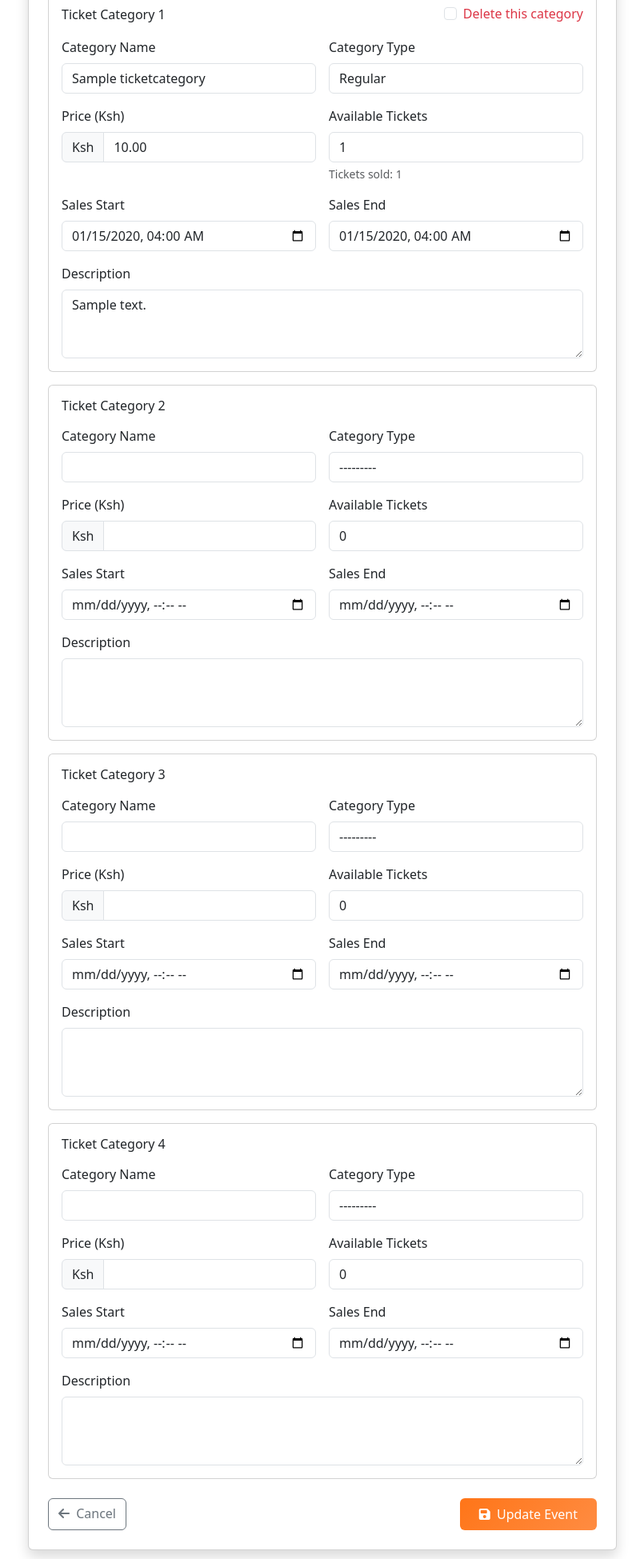
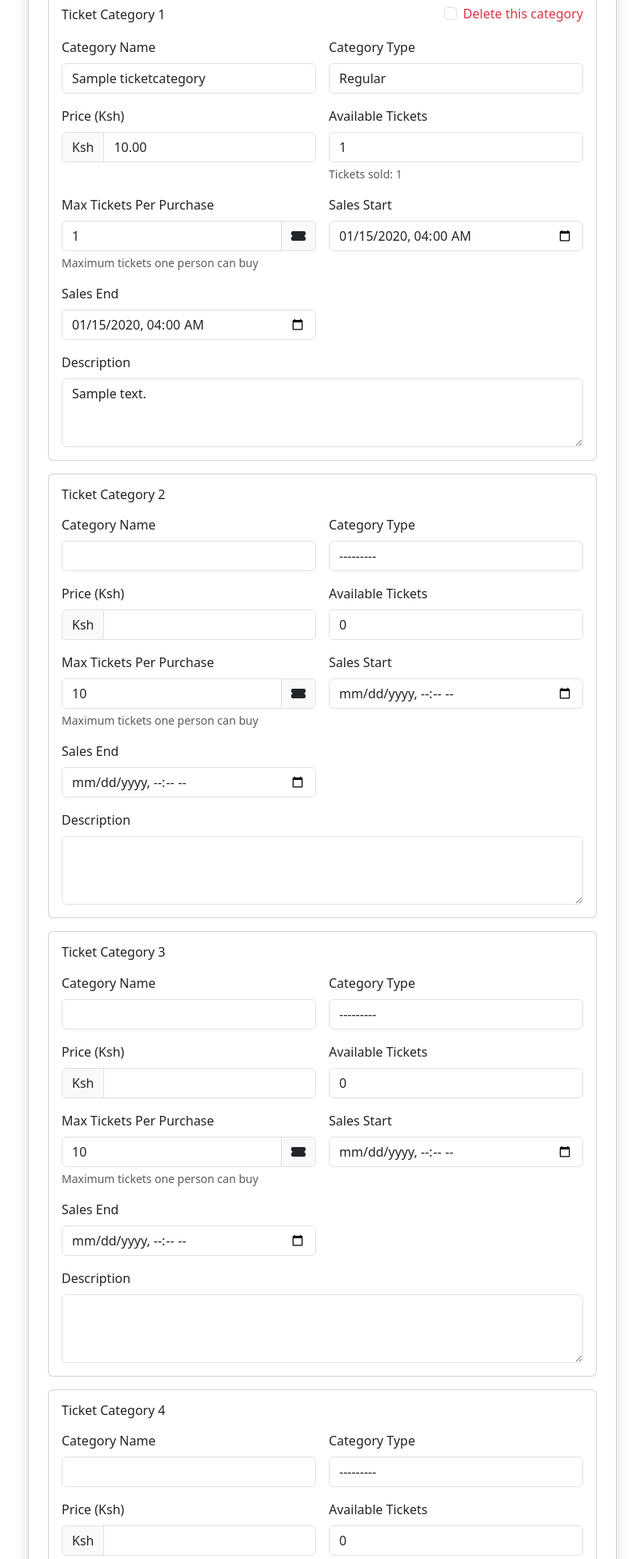
Before and after one commit to tazamoafrica/TazamoEXP, a Django app: page /edit-event/1/ in a window 1280 px wide. Shown: the part 1145-3094 px from the top of the page at 80% size, without its empty margins (237-1042 px from the left). Run offline with Django 5.2, Linux system fonts and the light colour scheme; a user stored in the database is signed in; tables that the repository leaves empty hold one stand-in row (values such as "Sample post"); grey boxes marked "Sample" are stand-in pictures; some libraries are stand-ins or nearby versions.

Commit message:
changed background color, updated the models to capture ticket categories and also checkout to process payments based on category

```diff
--- a/events/templates/events/edit_event.html
+++ b/events/templates/events/edit_event.html
@@ -15,6 +15,7 @@
                     <form method="post" enctype="multipart/form-data" class="needs-validation" novalidate>
                         {% csrf_token %}
 
+                        <!-- Error Messages -->
                         {% if form.non_field_errors %}
                             <div class="alert alert-danger">
                                 {{ form.non_field_errors }}
@@ -64,6 +65,7 @@
                             <div class="invalid-feedback">{{ form.description.errors }}</div>
                         </div>
 
+                        <!-- Image Upload Section -->
                         <div class="mb-4">
                             <label for="{{ form.image.id_for_label }}" class="form-label fw-bold">Event Image</label>
                             {% if event.image %}
@@ -81,6 +83,7 @@
                             </div>
                         </div>
 
+                        <!-- Date and Location Section -->
                         <div class="row g-3 mb-4">
                             <div class="col-md-6">
                                 <label for="{{ form.date.id_for_label }}" class="form-label fw-bold">Date & Time</label>
@@ -98,6 +101,7 @@
                             </div>
                         </div>
 
+                        <!-- Total Tickets Section -->
                         <div class="mb-4">
                             <label for="{{ form.total_tickets.id_for_label }}" class="form-label fw-bold">Total Tickets</label>
                             <div class="input-group">
@@ -151,6 +155,19 @@
                                             </div>
                                             {% endif %}
                                         </div>
+                                        <!-- Max Tickets Per Purchase Field -->
+                                        <div class="col-md-6">
+                                            <label class="form-label">Max Tickets Per Purchase</label>
+                                            <div class="input-group">
+                                                {{ ticket_form.max_tickets_per_purchase|addclass:"form-control" }}
+                                                <span class="input-group-text">
+                                                    <i class="fas fa-ticket-alt"></i>
+                                                </span>
+                                            </div>
+                                            <div class="form-text text-muted">
+                                                Maximum tickets one person can buy
+                                            </div>
+                                        </div>
                                         <div class="col-md-6">
                                             <label class="form-label">Sales Start</label>
                                             {{ ticket_form.sales_start|addclass:"form-control" }}
@@ -170,6 +187,7 @@
                             {% endfor %}
                         </div>
 
+                        <!-- Form Actions -->
                         <div class="d-flex justify-content-between mt-4">
                             <a href="{% url 'dashboard' %}" class="btn btn-outline-secondary">
                                 <i class="fas fa-arrow-left me-1"></i> Cancel
@@ -200,9 +218,10 @@ document.addEventListener('DOMContentLoaded', function() {
         input.min = `${year}-${month}-${day}T${hours}:${minutes}`;
     });
 
-    // Validate total tickets matches sum of category tickets
+    // Form validation
     const form = document.querySelector('form');
     form.addEventListener('submit', function(e) {
+        // Validate total tickets
         const totalTickets = parseInt(document.querySelector('#id_total_tickets').value) || 0;
         let categoryTotal = 0;
         document.querySelectorAll('[id$="-available_tickets"]').forEach(input => {
@@ -212,6 +231,31 @@ document.addEventListener('DOMContentLoaded', function() {
         if (totalTickets !== categoryTotal) {
             e.preventDefault();
             alert('The sum of available tickets across all categories must equal the total tickets.');
+            return;
+        }
+
+        // Validate max tickets per purchase
+        let hasError = false;
+        document.querySelectorAll('[id$="-max_tickets_per_purchase"]').forEach(input => {
+            const maxTickets = parseInt(input.value) || 0;
+            const availableTickets = parseInt(
+                input.closest('.ticket-category')
+                    .querySelector('[id$="-available_tickets"]').value
+            ) || 0;
+
+            if (maxTickets <= 0) {
+                e.preventDefault();
+                hasError = true;
+                alert('Maximum tickets per purchase must be greater than 0');
+            } else if (maxTickets > availableTickets) {
+                e.preventDefault();
+                hasError = true;
+                alert('Maximum tickets per purchase cannot exceed available tickets');
+            }
+        });
+
+        if (hasError) {
+            e.preventDefault();
         }
     });
 });
--- a/events/templates/events/event_detail.html
+++ b/events/templates/events/event_detail.html
@@ -77,7 +77,7 @@
         <!-- Event Details and Booking Column -->
         <div class="col-lg-4">
             <div class="card shadow position-sticky" style="top: 2rem;">
-                <div class="card-header bg-primary text-white py-3">
+                <div class="card-header  text-black py-3">
                     <h5 class="card-title mb-0">
                         <i class="fas fa-ticket-alt me-2"></i>Ticket Information
                     </h5>
--- a/events/views.py
+++ b/events/views.py
@@ -147,8 +147,19 @@ def edit_event(request, pk):
 
         if form.is_valid() and ticket_formset.is_valid():
             try:
-                form.save()
-                ticket_formset.save()
+                # Save the event
+                event = form.save()
+
+                # Save ticket categories
+                categories = ticket_formset.save(commit=False)
+                for category in categories:
+                    if not category.max_tickets_per_purchase:
+                        category.max_tickets_per_purchase = 10  # Default value
+                    category.save()
+
+                # Handle deletions
+                for obj in ticket_formset.deleted_objects:
+                    obj.delete()
 
                 # Update available tickets
                 event.available_tickets = sum(tc.available_tickets for tc in event.ticket_categories.all())
@@ -167,6 +178,7 @@ def edit_event(request, pk):
         'ticket_formset': ticket_formset,
         'event': event
     })
+
 @login_required
 def delete_event(request, pk):
     event = get_object_or_404(Event, pk=pk, organizer=request.user)
```
